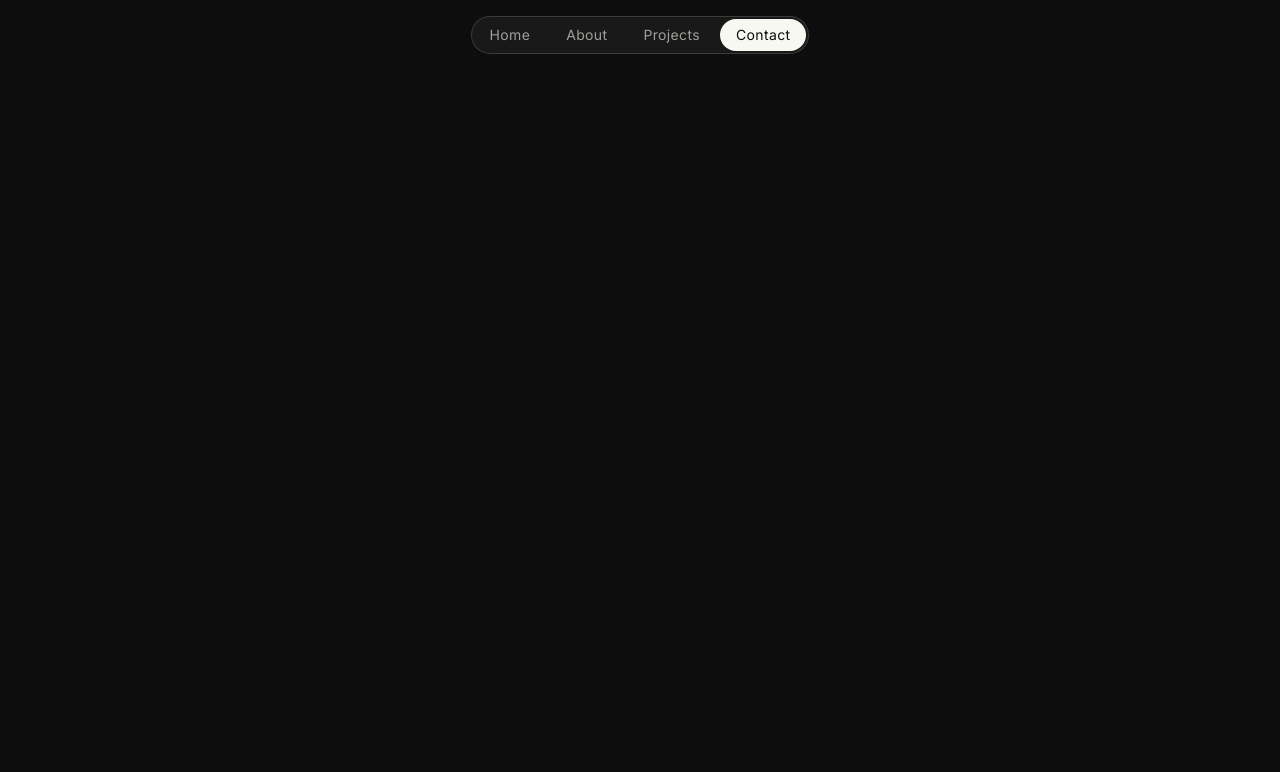
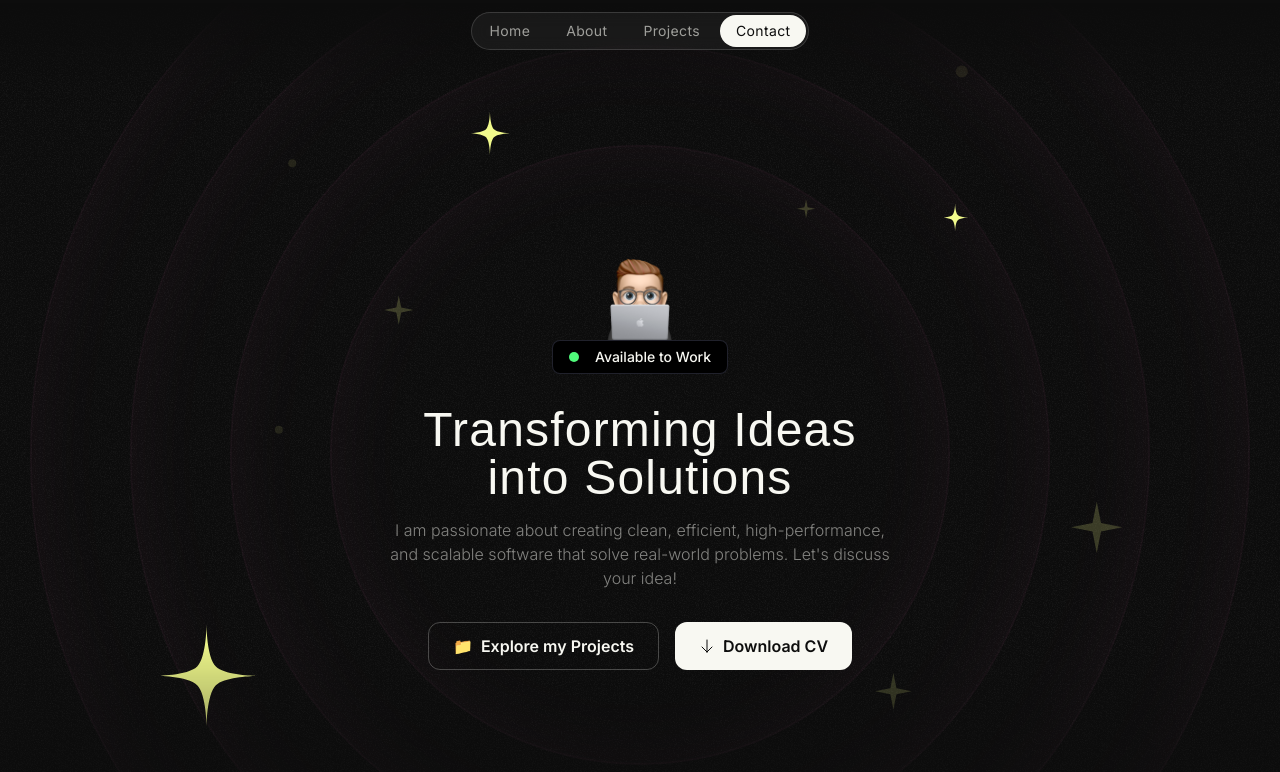
Before and after one commit to ynncstslv/dev, a Next.js app: page / in a window 1280 px wide. Shown: the top 772 px of the page. Built offline with nearby package versions, Linux system fonts and the light colour scheme; a web font is replaced by a local one.

Commit message:
feat: hero section

```diff
--- a/src/app/globals.css
+++ b/src/app/globals.css
@@ -6,4 +6,8 @@
 	.nav-item {
 		@apply px-4 py-1.5 text-sm font-normal tracking-wide text-[#F8F8F2]/60 rounded-full transition duration-300 hover:text-[#F8F8F2] hover:bg-[#F8F8F2]/5;
 	}
+
+	.hero-ring {
+		@apply absolute top-1/2 left-1/2 inset-0 border-2 rounded-full border-[#FF79C6]/5 -translate-x-1/2 -translate-y-1/2 shadow-[0_0_80px_inset] shadow-[#FF79C6]/5 -z-10;
+	}
 }
--- a/src/app/page.tsx
+++ b/src/app/page.tsx
@@ -1,9 +1,11 @@
 import Header from '@/sections/Header';
+import Hero from '@/sections/Hero';
 
 export default function Home() {
 	return (
 		<div>
 			<Header />
+			<Hero />
 		</div>
 	);
 }
--- /dev/null
+++ b/src/components/HeroOrbit.tsx
@@ -0,0 +1,27 @@
+import { PropsWithChildren } from 'react';
+
+export default function HeroOrbit({
+	children,
+	size,
+	rotation,
+}: PropsWithChildren<{ size: number; rotation: number }>) {
+	return (
+		<div className="absolute top-1/2 left-1/2 -translate-x-1/2 -translate-y-1/2">
+			<div
+				className="flex items-start justify-start"
+				style={{
+					width: `${size}px`,
+					height: `${size}px`,
+					transform: `rotate(${rotation}deg)`,
+				}}
+			>
+				<div
+					className="inline-flex"
+					style={{ transform: `rotate(${rotation * -1}deg)` }}
+				>
+					{children}
+				</div>
+			</div>
+		</div>
+	);
+}
--- /dev/null
+++ b/src/components/Orbit.tsx
@@ -0,0 +1,40 @@
+import HeroOrbit from './HeroOrbit';
+import StarIcon from '@/assets/icons/star.svg';
+import SparkleIcon from '@/assets/icons/sparkle.svg';
+
+export default function Orbit() {
+	return (
+		<>
+			<HeroOrbit size={800} rotation={-72}>
+				<StarIcon className="size-28 text-[#F1FA8C]" />
+			</HeroOrbit>
+			<HeroOrbit size={550} rotation={20}>
+				<StarIcon className="size-12 text-[#F1FA8C]" />
+			</HeroOrbit>
+			<HeroOrbit size={590} rotation={98}>
+				<StarIcon className="size-8 text-[#F1FA8C]" />
+			</HeroOrbit>
+			<HeroOrbit size={430} rotation={-14}>
+				<SparkleIcon className="size-8 text-[#F1FA8C]/20" />
+			</HeroOrbit>
+			<HeroOrbit size={440} rotation={79}>
+				<SparkleIcon className="size-5 text-[#F1FA8C]/20" />
+			</HeroOrbit>
+			<HeroOrbit size={530} rotation={178}>
+				<SparkleIcon className="size-10 text-[#F1FA8C]/20" />
+			</HeroOrbit>
+			<HeroOrbit size={710} rotation={144}>
+				<SparkleIcon className="size-14 text-[#F1FA8C]/20" />
+			</HeroOrbit>
+			<HeroOrbit size={720} rotation={85}>
+				<div className="size-3 rounded-full bg-[#F1FA8C]/10" />
+			</HeroOrbit>
+			<HeroOrbit size={520} rotation={-41}>
+				<div className="size-2 rounded-full bg-[#F1FA8C]/10" />
+			</HeroOrbit>
+			<HeroOrbit size={650} rotation={-5}>
+				<div className="size-2 rounded-full bg-[#F1FA8C]/10" />
+			</HeroOrbit>
+		</>
+	);
+}
--- a/src/sections/Header.tsx
+++ b/src/sections/Header.tsx
@@ -1,6 +1,6 @@
 export default function Header() {
 	return (
-		<div className="relative top-4 flex items-center justify-center">
+		<div className="w-full fixed top-3 flex items-center justify-center z-50">
 			<nav className="flex gap-1 p-0.5 border border-white/15 rounded-full bg-white/5 backdrop-blur">
 				<a href="#" className="nav-item">
 					Home
--- a/src/sections/Hero.tsx
+++ b/src/sections/Hero.tsx
@@ -0,0 +1,52 @@
+import Image from 'next/image';
+import memojiImage from '@/assets/images/memoji-computer.png';
+import ArrowDown from '@/assets/icons/arrow-down.svg';
+import grainImage from '@/assets/images/grain.jpg';
+import Orbit from '@/components/Orbit';
+
+export default function Hero() {
+	return (
+		<div className="relative py-32 z-0 overflow-x-clip md:py-48 lg:py-60">
+			<div className="absolute inset-0 -z-20 [mask-image:linear-gradient(to_bottom,transparent,black_10%,black_70%,transparent)]">
+				<div
+					className="absolute inset-0 -z-30 opacity-5"
+					style={{ backgroundImage: `url(${grainImage.src})` }}
+				/>
+				<div className="size-[620px] hero-ring" />
+				<div className="size-[820px] hero-ring" />
+				<div className="size-[1020px] hero-ring" />
+				<div className="size-[1220px] hero-ring" />
+				<Orbit />
+			</div>
+			<div className="container">
+				<div className="flex flex-col items-center">
+					<Image src={memojiImage} alt="Emoji me!" className="size-[100px]" />
+					<div className="inline-flex items-center gap-4 px-4 py-1.5 border rounded-lg border-[#282A36]/80 bg-black">
+						<div className="size-2.5 rounded-full bg-[#50FA7B]"></div>
+						<p className="text-sm font-medium">Available to Work</p>
+					</div>
+				</div>
+				<div className="max-w-lg mx-auto">
+					<h1 className="mt-8 font-serif text-3xl text-center tracking-wide md:text-5xl">
+						Transforming Ideas into Solutions
+					</h1>
+					<p className="mt-4 font-light text-sm text-center text-[#F8F8F2]/50 md:text-lg lg:text-base">
+						I am passionate about creating clean, efficient, high-performance,
+						and scalable software that solve real-world problems. Let&apos;s
+						discuss your idea!
+					</p>
+				</div>
+				<div className="flex flex-col items-center gap-4 mt-8 md:flex-row md:justify-center">
+					<button className="h-12 inline-flex items-center gap-2 px-6 border rounded-xl border-[#F8F8F2]/25 transition duration-300 hover:text-[#50FA7B] hover:border-[#50FA7B] hover:scale-105">
+						<span>📁</span>
+						<span className="font-semibold">Explore my Projects</span>
+					</button>
+					<button className="h-12 inline-flex items-center gap-2 px-6 text-black/95 rounded-xl bg-[#F8F8F2] transition duration-300 hover:bg-[#50FA7B] hover:scale-105">
+						<ArrowDown className="size-4" />
+						<span className="font-semibold">Download CV</span>
+					</button>
+				</div>
+			</div>
+		</div>
+	);
+}
```
Also changed, not shown: src/assets/images/grain.jpg (added), src/assets/images/memoji-computer.png (added).
